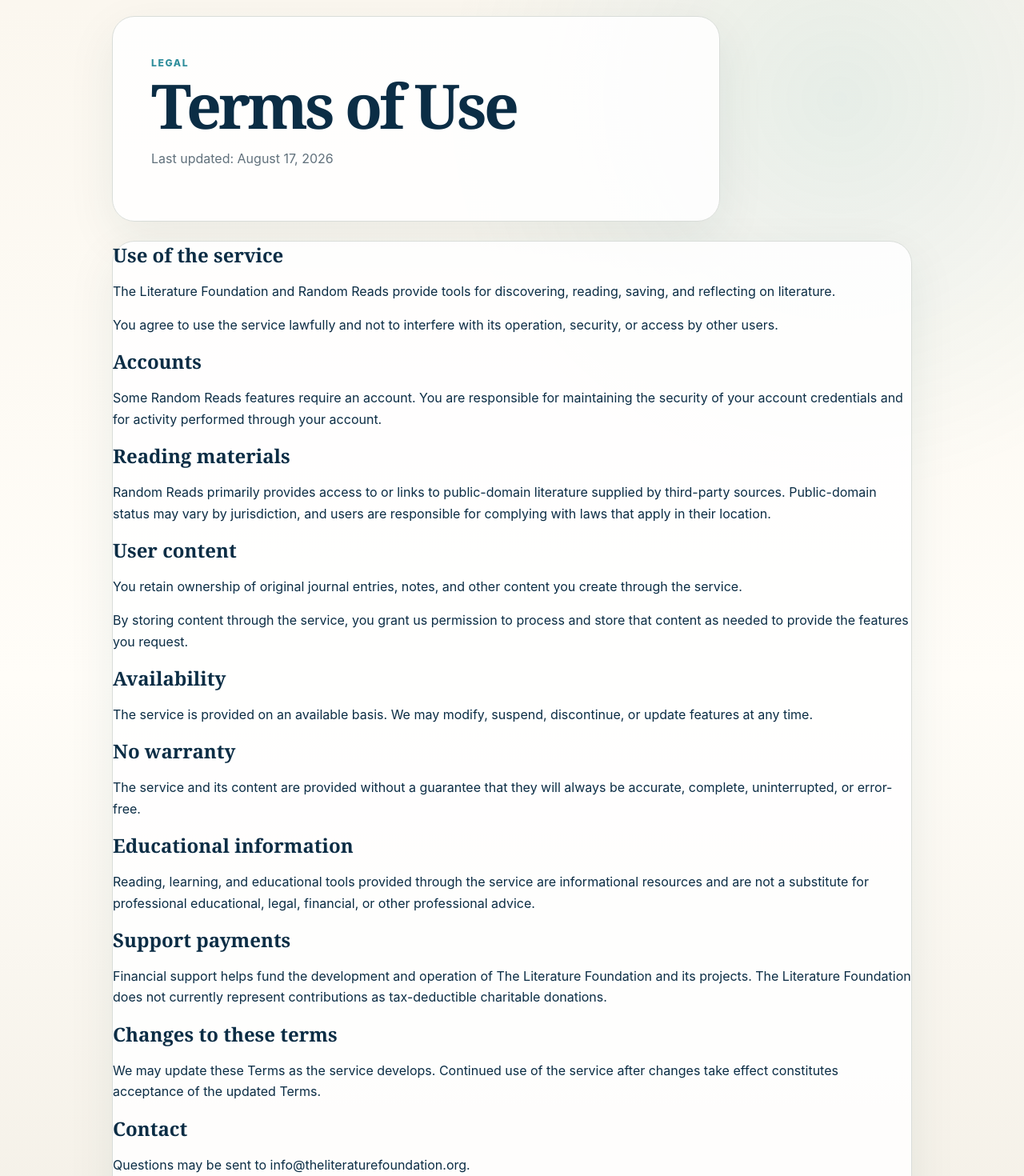
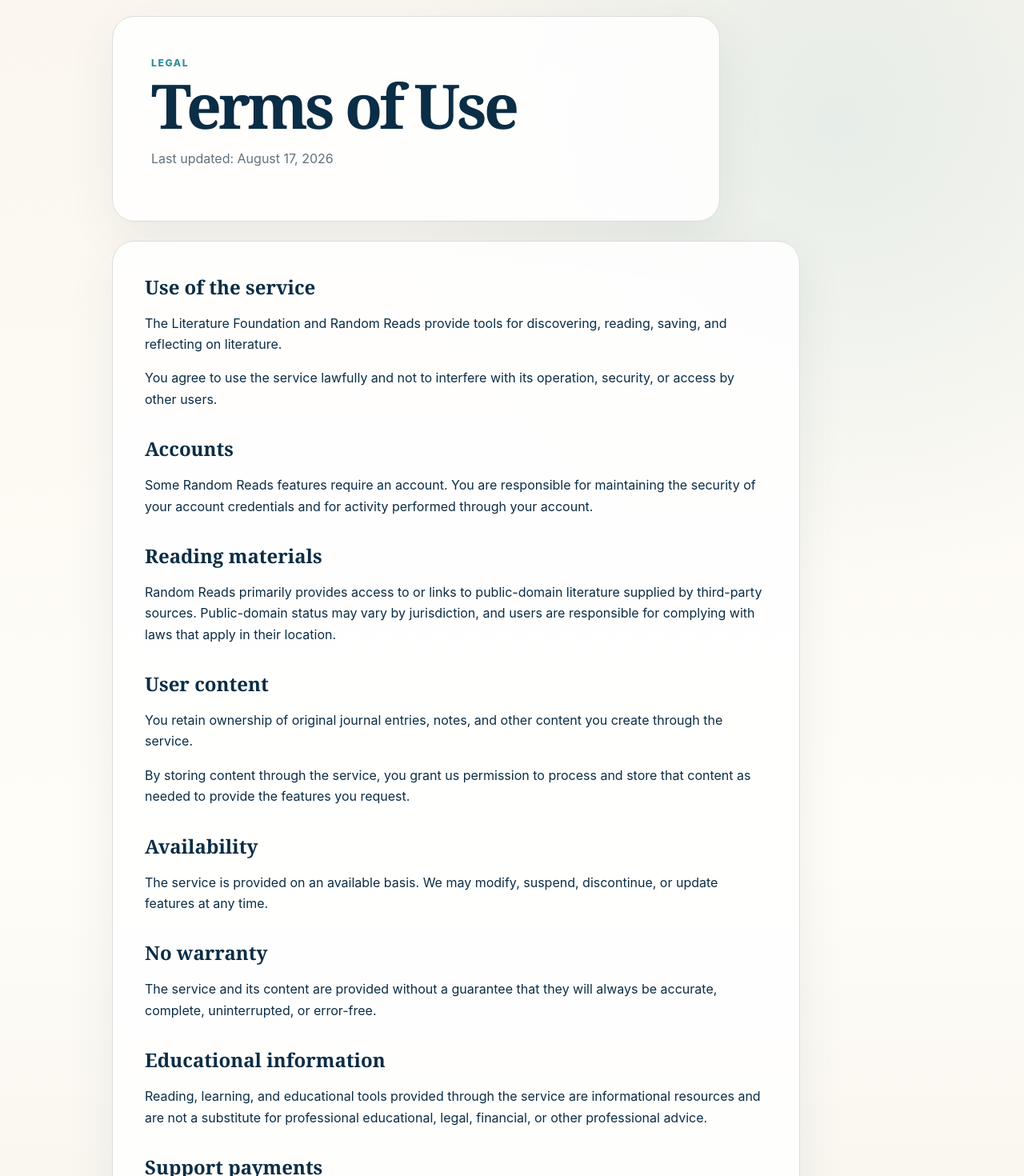
Before and after one commit to AxtonEnterprises/TheLiteratureFoundation, a React (Vite) app: page /terms in a window 1280 px wide. Shown: the top 1470 px of the page at 80% size. Built offline with nearby package versions, Linux system fonts and the light colour scheme; no server answers; the database is empty.

Commit message:
Add styles for legal pages
Add styles for legal pages including layout and typography.

```diff
--- a/src/styles/global.css
+++ b/src/styles/global.css
@@ -1697,6 +1697,32 @@
   font-size: 0.86rem;
 }
 /* ==================================================
+   LEGAL PAGES
+   ================================================== */
+
+.legal-page {
+  max-width: 860px;
+}
+
+.legal-content {
+  padding: clamp(1.5rem, 4vw, 2.5rem);
+}
+
+.legal-content h2 {
+  margin-top: 2rem;
+}
+
+.legal-content h2:first-child {
+  margin-top: 0;
+}
+
+.legal-content a {
+  color: var(--primary);
+  font-weight: 700;
+  text-decoration: underline;
+  text-underline-offset: 3px;
+}
+/* ==================================================
    TABLET
    ================================================== */
 
```
